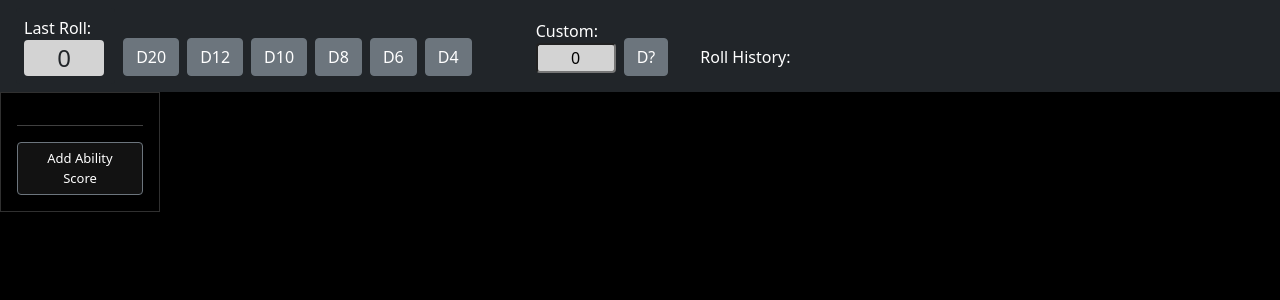
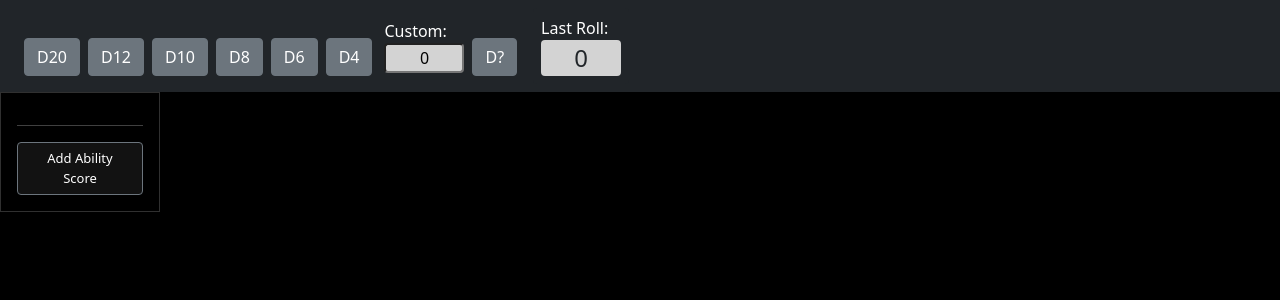
Before and after one commit to AustinSweet/character-sweet, a React (Create React App) app: page / in a window 1280 px wide. Shown: the top 300 px of the page. Built offline with nearby package versions, Linux system fonts and the light colour scheme.

Commit message:
CS-5 refactored dice roll history

```diff
--- a/src/Components/DiceContainer.css
+++ b/src/Components/DiceContainer.css
@@ -19,7 +19,7 @@
 }
 
 .history-label {
-  margin-left: 2rem;
+  margin-left: 1rem;
   margin-top: 1.4rem;
   margin-right: 0.75rem;
 }
@@ -44,11 +44,11 @@
   border-radius: 0.25rem;
   width: 5rem;
   text-align: center;
-  margin-left: 4rem;
+  margin-left: 0.75rem;
 }
 
 .custom-label {
-  margin-left: 4rem;
+  margin-left: 0.75rem;
   color: white;
   white-space: nowrap;
   overflow: hidden;
@@ -67,11 +67,11 @@
   background-color: #212529;
   padding: 0.5rem;
   border-radius: 0.25rem;
+  margin-left: 1rem;
 }
 
 .results-label {
   color: white;
   white-space: nowrap;
   overflow: hidden;
-  margin-right: 1rem;
 }
--- a/src/Components/DiceContainer.js
+++ b/src/Components/DiceContainer.js
@@ -17,6 +17,7 @@ class DiceContainer extends Component {
         this.rollD6 = this.rollD6.bind(this);
         this.rollD4 = this.rollD4.bind(this);
         this.rollDQuestion = this.rollDQuestion.bind(this);
+        this.clearHistory = this.clearHistory.bind(this);
     }
 
     rollDice(sides) {
@@ -80,13 +81,15 @@ class DiceContainer extends Component {
         this.rollDice(this.state.customInput);
     }
 
+    clearHistory() {
+        this.setState(() => ({
+            history: []
+        }));
+    }
+
     render() {
         return (
                       <Navbar bg="dark" variant="dark" className="all-dice">
-                      <div className="results-container">
-                        <div className="results-label">Last Roll: </div>
-                        <div className="results"> { this.state.lastResult }</div>
-                        </div>
                         <Button variant="secondary" className="die" onClick={this.rollD20}>D20</Button>
                         <Button variant="secondary" className="die" onClick={this.rollD12}>D12</Button>
                         <Button variant="secondary" className="die" onClick={this.rollD10}>D10</Button>
@@ -98,13 +101,17 @@ class DiceContainer extends Component {
                         <input className="custom-input" type="text" pattern="[0-9]*" onInput={this.handleChange.bind(this)} value={this.state.customInput} />
                         </div>
                         <Button variant="secondary" className="custom-die" onClick={this.rollDQuestion}>D?</Button>
+                        <div className="results-container">
+                        <div className="results-label">Last Roll: </div>
+                        <div className="results"> { this.state.lastResult }</div>
+                        </div>
                         <div className="history">
-                            <div className="history-label">Roll History: </div>
                             {this.state.history.map((x) => (
                                 <div className="hist-rolls">{ x }</div>
                             ))}
                             {this.state.history.length >= 7 && <div className="ellips">. . .</div>}
                         </div>
+                        {this.state.history.length > 0 && <Button variant="secondary" className="die clear" onClick={this.clearHistory}>Clear</Button>}
                       </Navbar>
         )
     }
```
